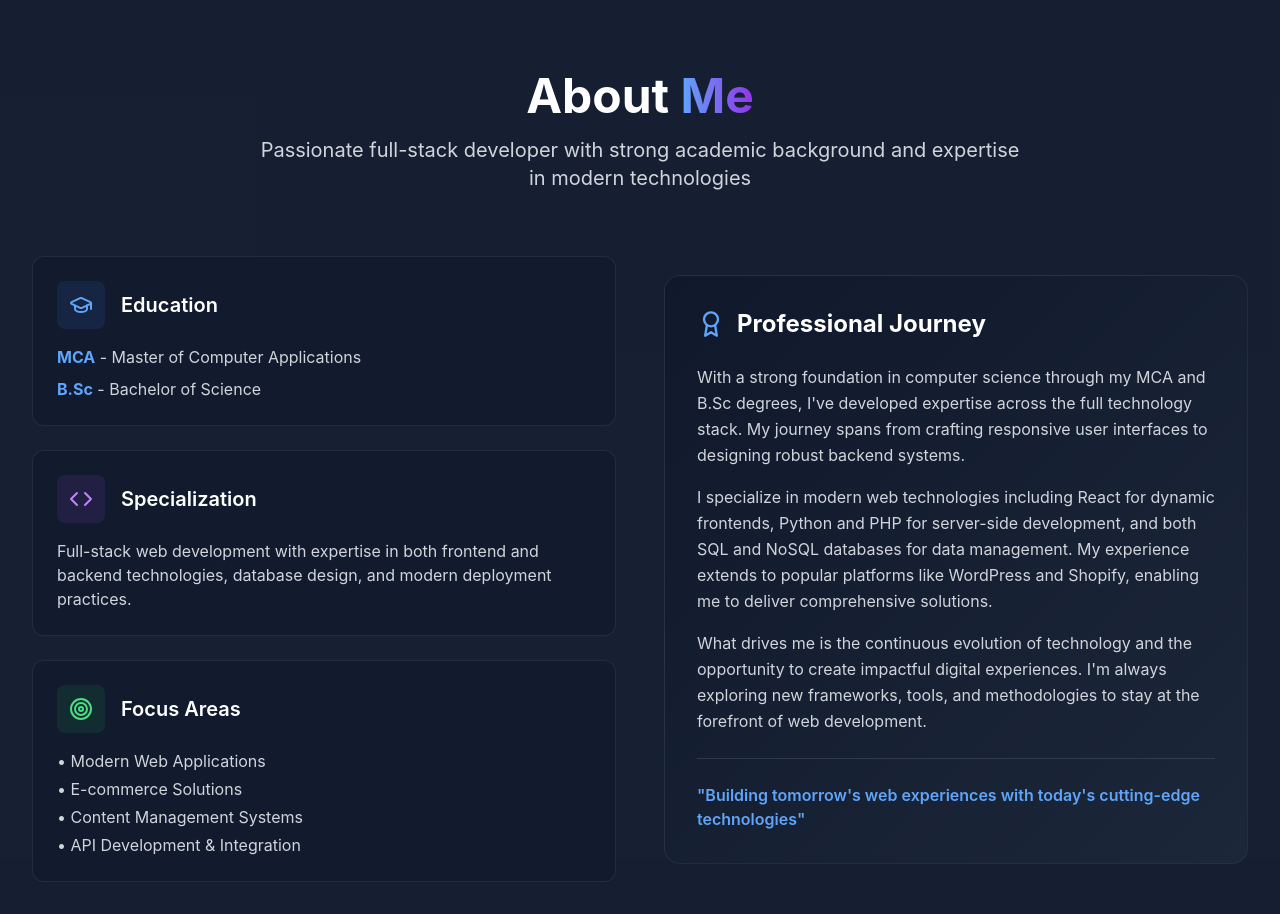
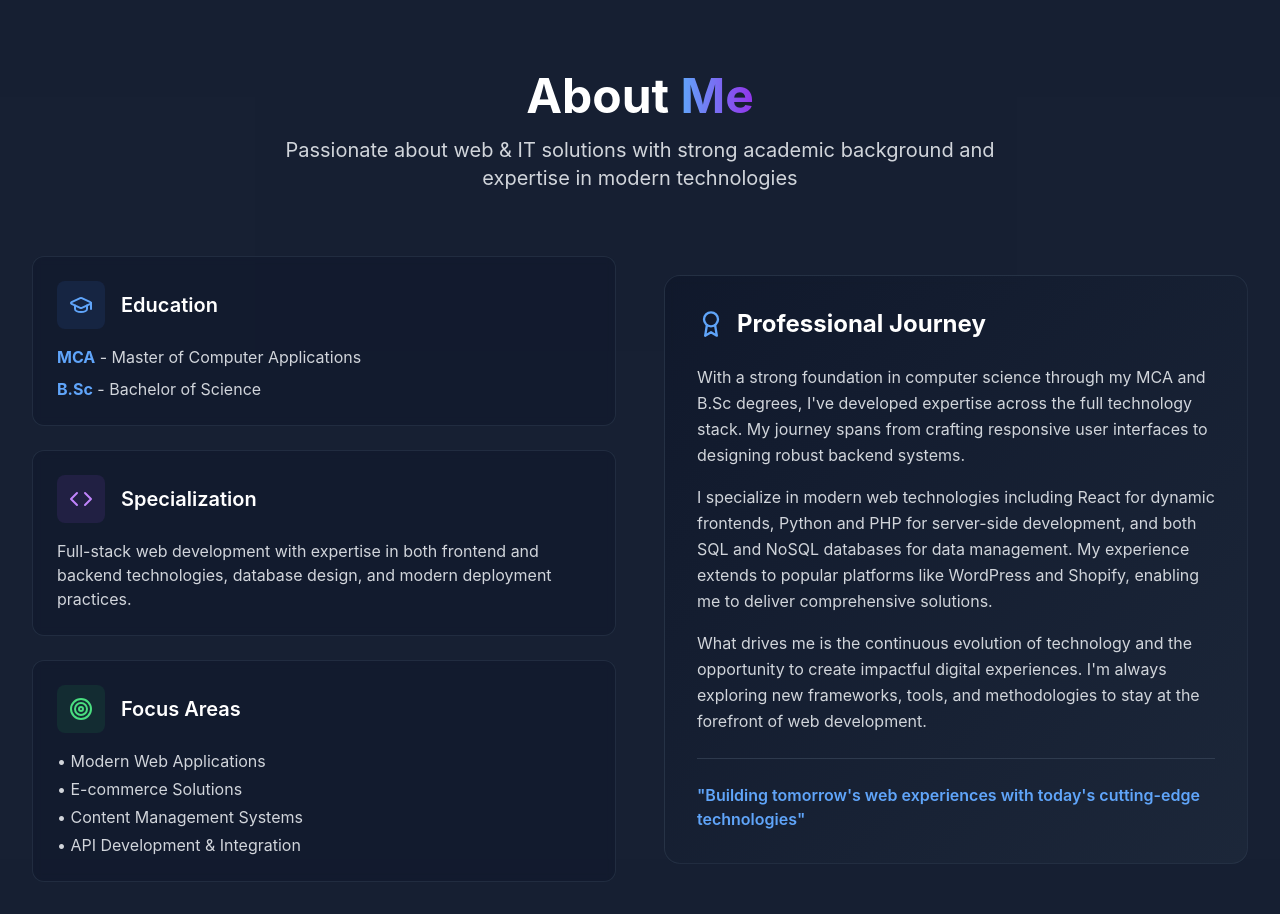
Before and after one commit to skayal1/sudipta-kayal, a React (Vite) app: page / in a window 1280 px wide. Shown: the part 920-1834 px from the top of the page. Built offline with nearby package versions, Linux system fonts and the light colour scheme.

Commit message:
Update About.tsx

```diff
--- a/src/components/About.tsx
+++ b/src/components/About.tsx
@@ -10,7 +10,7 @@ const About: React.FC = () => {
             About <span className="bg-gradient-to-r from-blue-400 to-purple-600 bg-clip-text text-transparent">Me</span>
           </h2>
           <p className="text-xl text-gray-300 max-w-3xl mx-auto">
-            Passionate full-stack developer with strong academic background and expertise in modern technologies
+            Passionate about web & IT solutions with strong academic background and expertise in modern technologies
           </p>
         </div>
 
```
